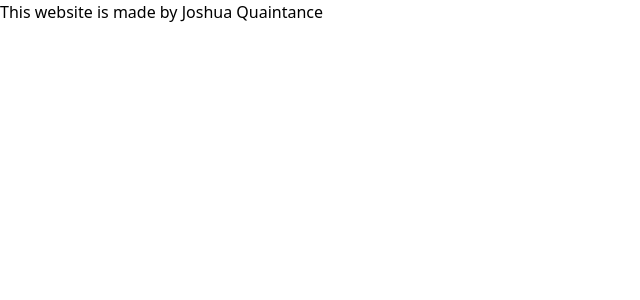
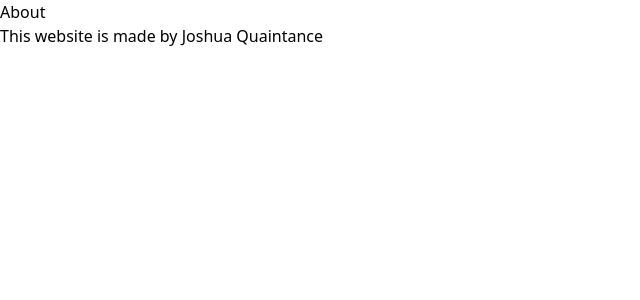
Before and after one commit to WSU-kduncan/f23cicd-JoshQuaintance, a SvelteKit app in the folder website/: page /about in a window 1280 px wide. Shown: the top 300 px of the page, without its empty margins (0-640 px from the left). Built offline with nearby package versions, Linux system fonts and the light colour scheme.

Commit message:
New Site

```diff
--- a/website/src/routes/about/+page.svelte
+++ b/website/src/routes/about/+page.svelte
@@ -1,5 +1,5 @@
 <div>
-    <div>
-        <h1>This website is made by Joshua Quaintance</h1>
-    </div>
+    <h1>About</h1>
+
+    <p>This website is made by Joshua Quaintance</p>
 </div>
```
